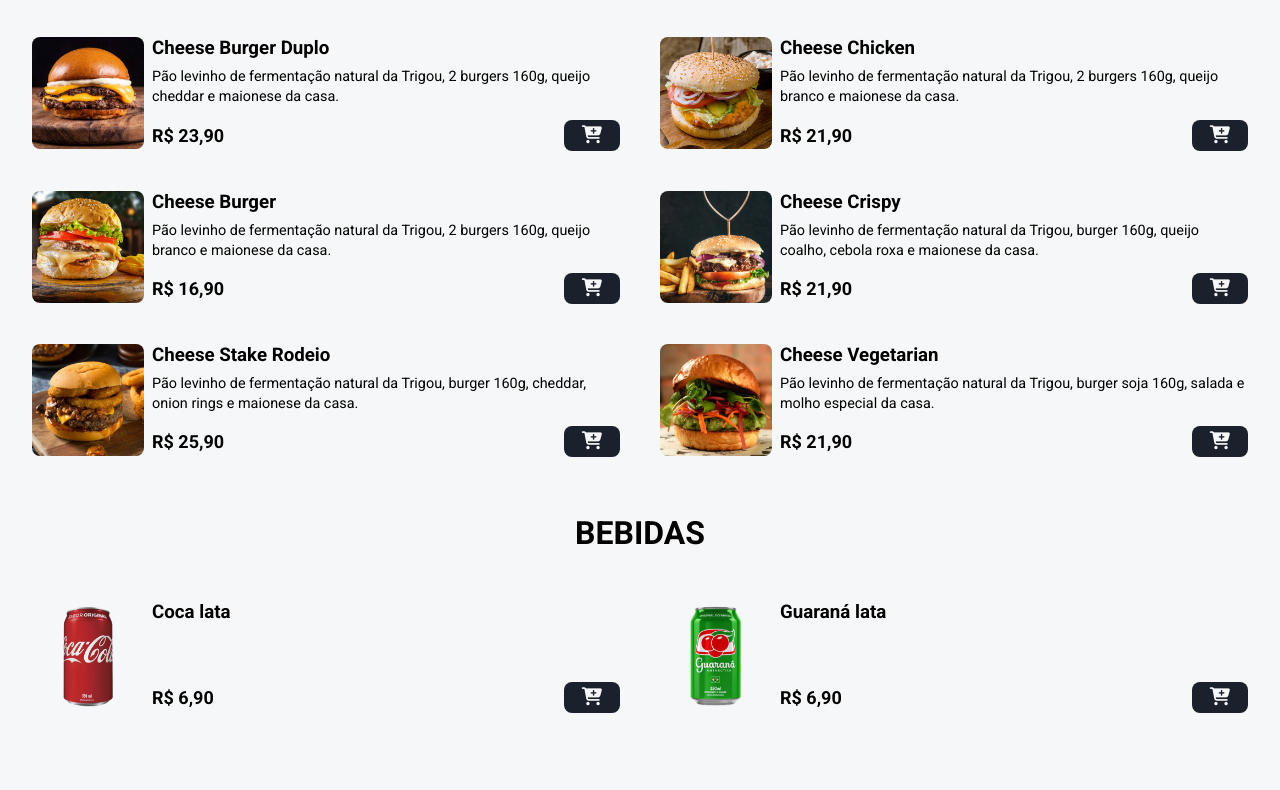
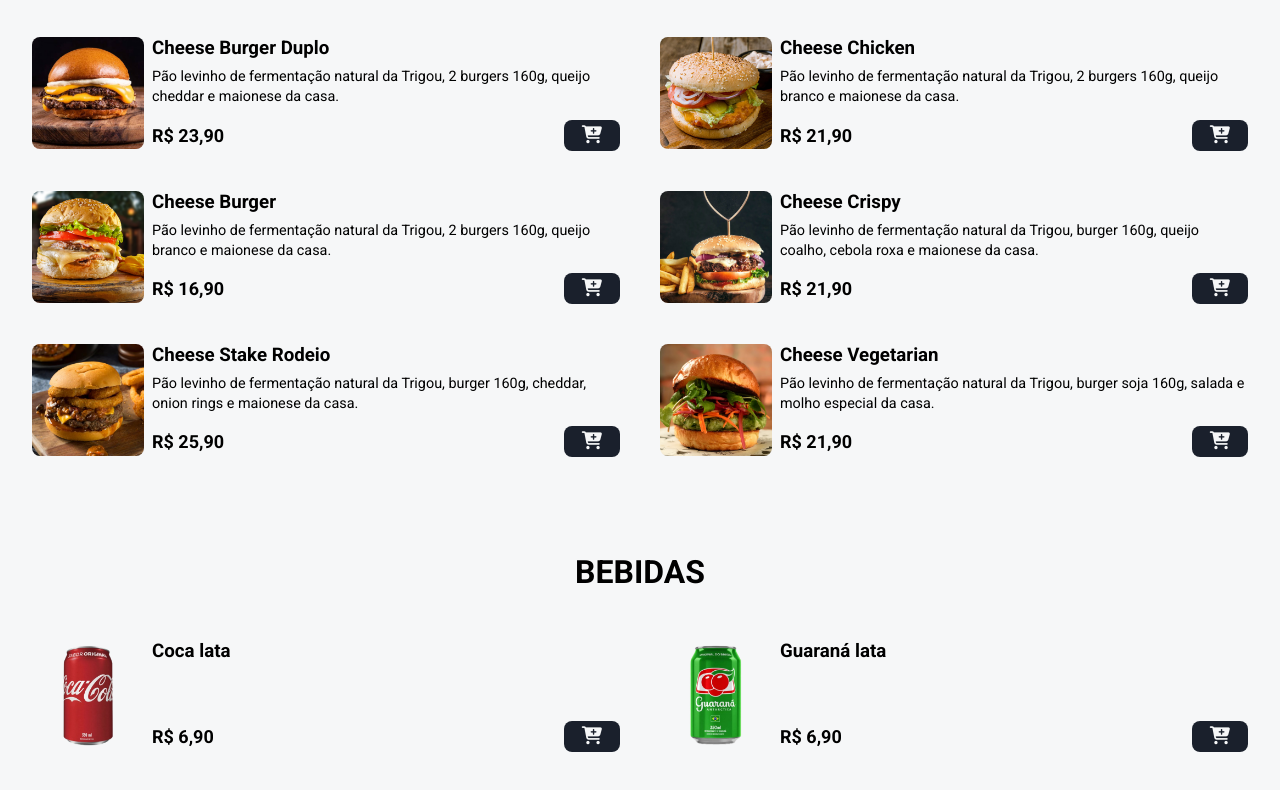
Before and after one commit to Arvicxz/Dev-Smash, a plain HTML site: page index.html in a window 1280 px wide. Shown: the part 1028-1818 px from the top of the page. Before the commit the page ends 1773 px from the top, so only its background shows below. Drawn offline with Linux system fonts and the light colour scheme.

Commit message:
feat: correção de espaçamento do layout

```diff
--- a/css/style.css
+++ b/css/style.css
@@ -120,6 +120,7 @@ body {
 @media (min-width: 1024px) {
   .grid {
     gap: 2.5rem;
+    margin-bottom: 3%;
   }
 }
 
```
